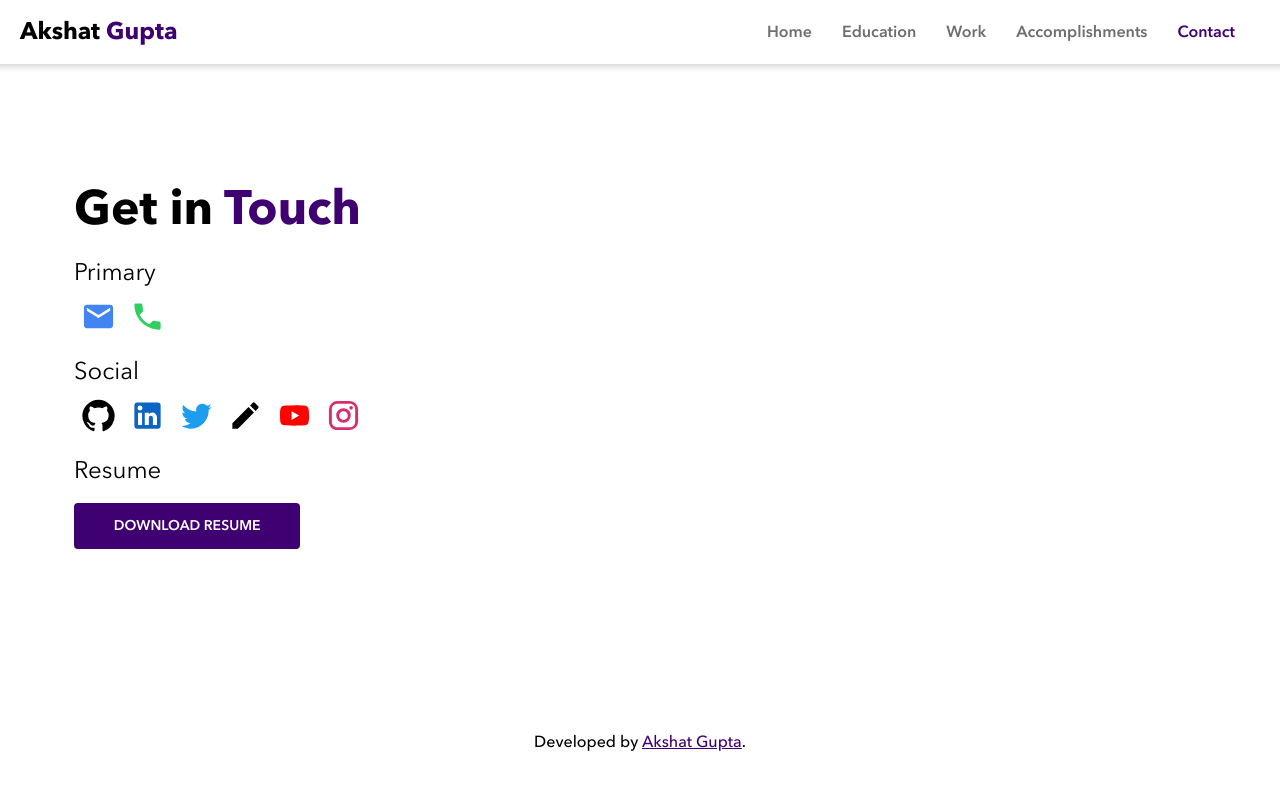
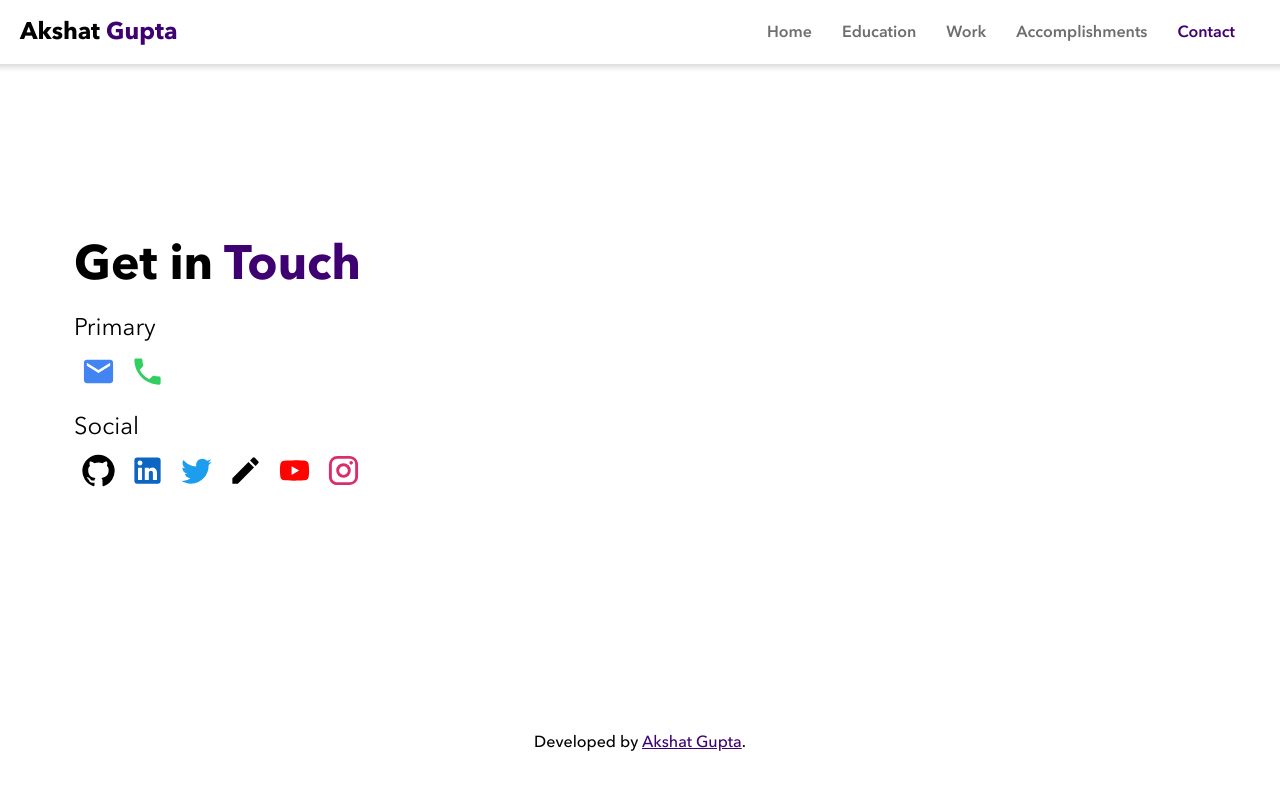
Before and after one commit to akshatvg/akshatvg.github.io, a React (Create React App) app: page /contact in a window 1280 px wide. Shown: the top 790 px of the page. Built offline with nearby package versions, Linux system fonts and the light colour scheme.

Commit message:
remove resume

```diff
--- a/src/Components/ContactLinks/ContactLinks.jsx
+++ b/src/Components/ContactLinks/ContactLinks.jsx
@@ -45,10 +45,10 @@ const ContactLinks = () => {
             <a href="https://www.instagram.com/akshatvg">
                 <InstagramIcon fontSize="large" className={classes.instagram} />
             </a>
-            <Typography variant="h5" className={classes.title} mt={2} mb={2}>
+            {/* <Typography variant="h5" className={classes.title} mt={2} mb={2}>
                 Resume
             </Typography>
-            <Button variant="contained" href={Resume} className={classes.themeBtn} download>Download Resume</Button>
+            <Button variant="contained" href={Resume} className={classes.themeBtn} download>Download Resume</Button> */}
         </>
     );
 };
--- a/src/Components/HeadSection/HeadSection.jsx
+++ b/src/Components/HeadSection/HeadSection.jsx
@@ -53,7 +53,7 @@ function HeadSection() {
                             />
                         </Typography>
                         <Button variant="contained" href="/contact" className={classes.themeBtn}>Get In Touch</Button>
-                        <Button variant="outlined" href={Resume} className={classes.altBtn}>Download Resume</Button>
+                        {/* <Button variant="outlined" href={Resume} className={classes.altBtn}>Download Resume</Button> */}
                     </Grid>
                     {!small && (
                         <Grid
```
